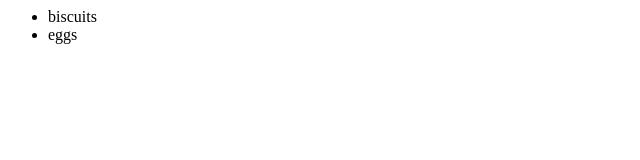
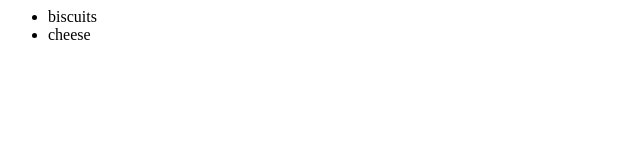
Before and after one commit to harveysanders/newGitTest, a plain HTML site: page index.html in a window 1280 px wide. Shown: the full height of the page, 0-640 px from the left. Drawn offline with Linux system fonts and the light colour scheme.

Commit message:
changed to cheese

```diff
--- a/index.html
+++ b/index.html
@@ -3,7 +3,7 @@
 		<div>
 			<ul>
 				<li>biscuits</li>
-				<li>eggs</li>
+				<li>cheese</li>
 			</ul>
 		</div>
 	</body>
```
